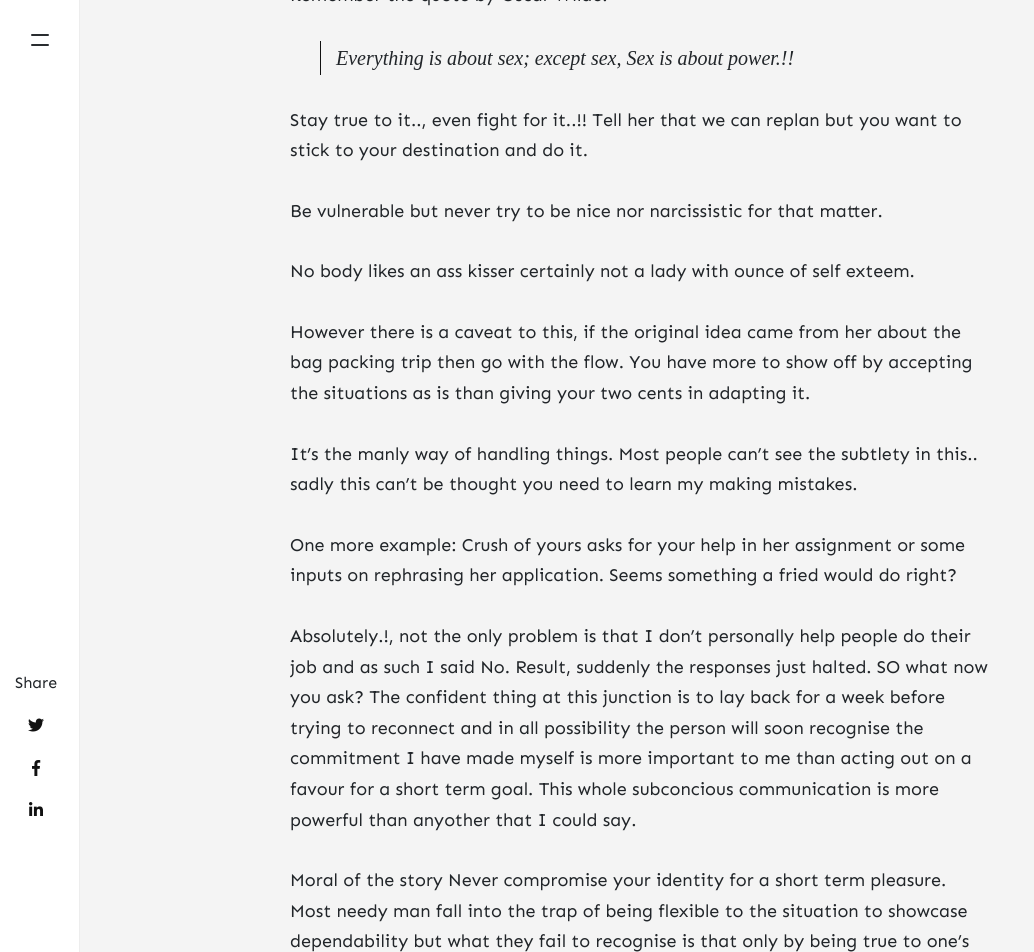
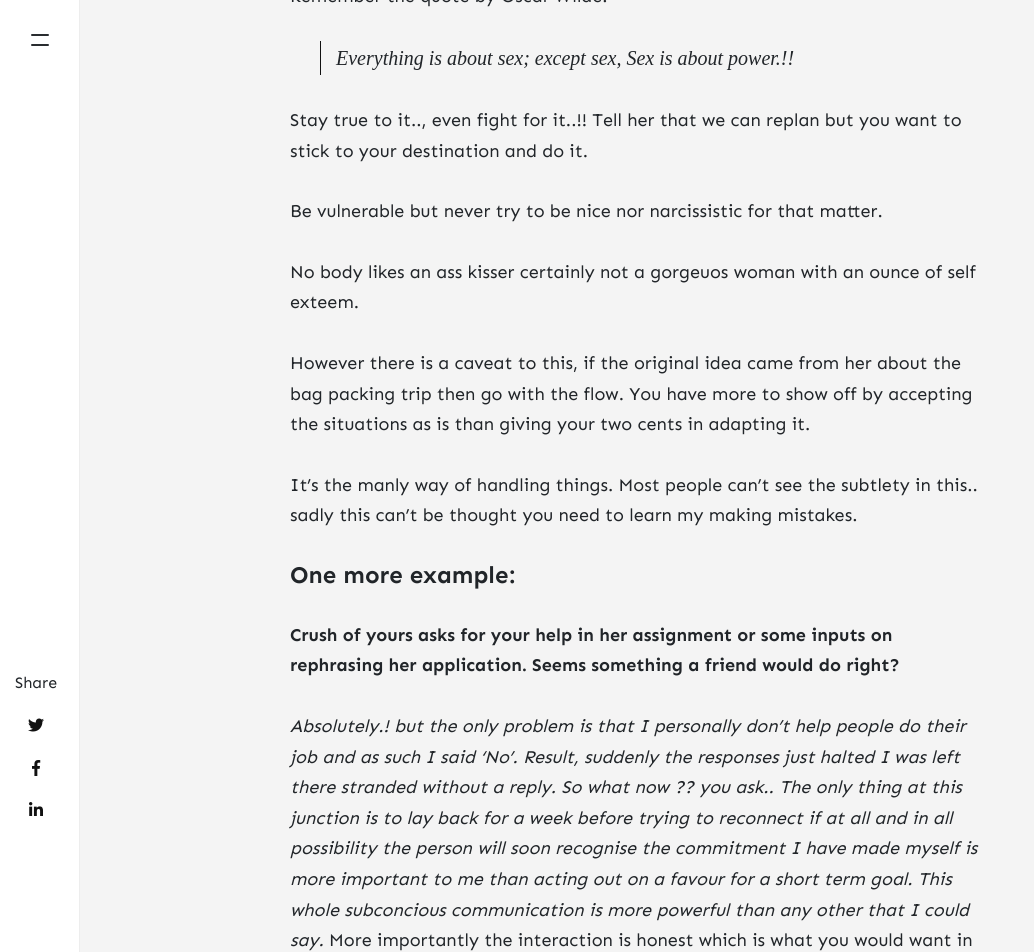
Before and after one commit to gowrav/gowrav.github.io, a Jekyll site: the page built from _posts/2020-10-2-rules-of-engagement.md, in a window 1280 px wide and 1400 px high, scrolled down 1884 px. Shown: the top 952 px of the window, without its empty margins (0-1034 px from the left). Built offline with Jekyll 4.4.1, drawn with Linux system fonts in a browser that asks for light colours; nearby versions of some CDN libraries; comment, search, counter and statistics services are not loaded; some of the changed text lies outside the part shown.

Commit message:
Update 2020-10-2-rules-of-engagement.md

```diff
--- a/_posts/2020-10-2-rules-of-engagement.md
+++ b/_posts/2020-10-2-rules-of-engagement.md
@@ -24,13 +24,12 @@ You will look like an ass hole and a self sufficient prick., Guess what works?
 
 ![Be Love](https://www.hdwallpapers.in/download/be_love_be_proud_be_you_quotes_4k-HD.jpg)
 
-I will set an example:
-Your pursuit isn't fully favouring your bagpacking idea, you feel she is excited to go with you but doesn't like the destination..
+####I will set an example:
+**Your pursuit isn't fully favouring your bagpacking idea, you feel she is excited to go with you but doesn't like the destination.
+What you should do is ask her where she wants to go and plan accordingly.. right?**
 
-What you should do is ask her where she wants to go and plan accordingly.. right?
-
-Wrong.!! It's not the destination remember, it's the company., By considering her suggestion you compromised your own idea as if it was stupid.
-Best relationship exists because they don't compromise on themselves ever. They do things for each other but not at cost of their own.
+*Wrong.!! It's not the destination remember, it's the company., By considering her suggestion you compromised your own idea as if it was stupid.
+Best relationship exists because they don't compromise on themselves ever. They do things for each other but not at cost of their own.*
 
 Remember the quote by Oscar Wilde.
 > Everything is about sex; except sex, Sex is about power.!!
@@ -39,23 +38,27 @@ Stay true to it.., even fight for it..!! Tell her that we can replan but you wan
 
 Be vulnerable but never try to be nice nor narcissistic for that matter.
 
-No body likes an ass kisser certainly not a lady with ounce of self exteem.
+No body likes an ass kisser certainly not a gorgeuos woman with an ounce of self exteem.
 
 However there is a caveat to this, if the original idea came from her about the bag packing trip then go with the flow.
 You have more to show off by accepting the situations as is than giving your two cents in adapting it.
 
 It's the manly way of handling things. Most people can't see the subtlety in this.. sadly this can't be thought you need to learn my making mistakes.
 
-One more example:
-Crush of yours asks for your help in her assignment or some inputs on rephrasing her application. Seems something a fried would do right?
+#### One more example:
+**Crush of yours asks for your help in her assignment or some inputs on rephrasing her application. Seems something a friend would do right?**
 
-Absolutely.!, not the only problem is that I don't personally help people do their job and as such I said No. Result, suddenly the responses just halted.
-SO what now you ask? The confident thing at this junction is to lay back for a week before trying to reconnect and in all possibility the person will soon recognise the commitment I have made myself is more important to me than acting out on a favour for a short term goal. This whole subconcious communication is more powerful than anyother that I could say.
+*Absolutely.! but the only problem is that I personally don't help people do their job and as such I said 'No'.
+Result, suddenly the responses just halted I was left there stranded without a reply.
+So what now ?? you ask..
+The only thing at this junction is to lay back for a week before trying to reconnect if at all and in all possibility the person will soon recognise the commitment I have made myself is more important to me than acting out on a favour for a short term goal. This whole subconcious communication is more powerful than any other that I could say.*
+More importantly the interaction is honest which is what you would want in your relationship.
 
-Moral of the story
+#### Moral of the story
 Never compromise your identity for a short term pleasure.
 Most needy man fall into the trap of being flexible to the situation to showcase dependability but what they fail to recognise is that only by being true to one's own identity you become the most powerful object for others to gravitate towards.
-You start pulling people into your region of influence when you don't compromise. Not only that, you will soon realise that more situations crop up in your life to fulfill your desires.
+You start pulling people into your region of influence when you don't compromise.
+Not only that, you will soon realise that more situations crop up in your life to fulfill your desires.
 
 ![Miracles do Happen](https://unquote.li/images/screens/resized/en-7nvyl95yxp-quote-oscar-wilde-square-medium.jpg)
 
@@ -79,9 +83,10 @@ Ironically life takes a very subtle approach. The more comfortable you are with
 No woman wants a man who keeps chasing after her, it's a low power move once you have successfully gotten her attention and you have showed that you desire her in all your rawness of being ....Stop Chasing..!!!! Please STOP!!!!
 
 Stillness is the key..be patient because the women will always work their way back to what truly keeps them intrigued. Not being shaken by them is the best there is.
+**A man who doesn't compromise himself or her will never compromise her for anything else.**
 
-Most will flake out, but that shouldn't drive you desperate this needs to be your moto.
+Most girls will flake out because of their own insecurities, but that shouldn't drive you desperate remember this moto.
 
-Remember if You don't bend.. Everything will.
+**If I don't bend or break.. Everything will.**
 
 ![Last Life Bender](https://i.pinimg.com/originals/46/f7/4a/46f74abe0a046960d70b171669d966fb.jpg)
```
Also changed, not shown: other parts of _posts/2020-10-2-rules-of-engagement.md (+2 -1 lines).
